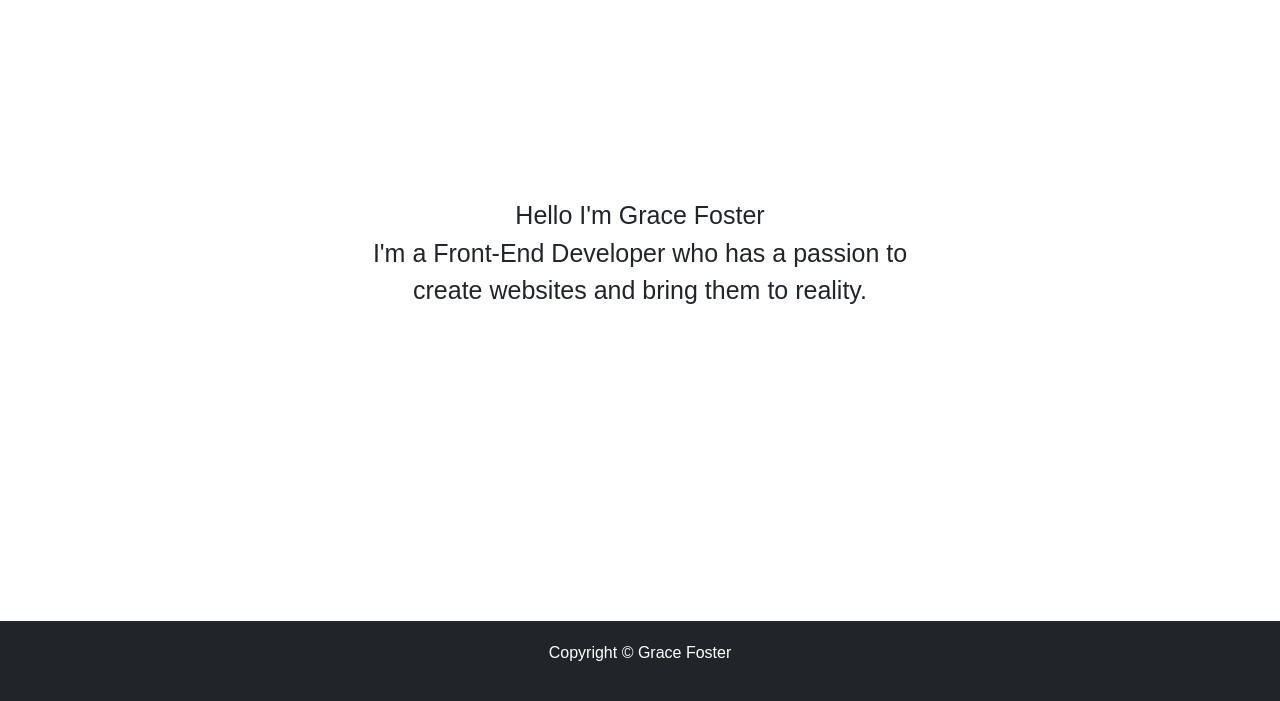
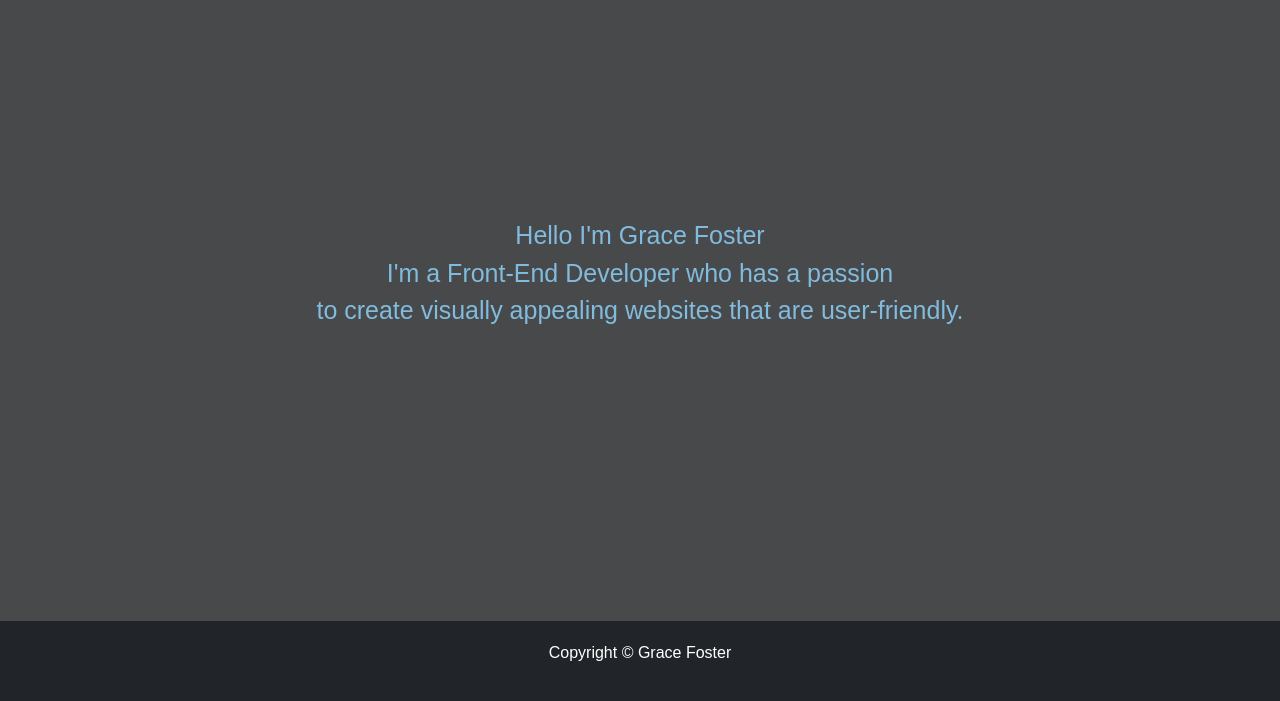
Before and after one commit to Fallinqqq/gracekfoster-portfolio, a website with bundled scripts: page index.html in a window 1280 px wide. Shown: the part 99-800 px from the top of the page. Built offline with nearby package versions, Linux system fonts and the light colour scheme; a web font is replaced by a local one.

Commit message:
Edit: Text and Color to website

```diff
--- a/style.css
+++ b/style.css
@@ -6,7 +6,7 @@
 }
 /* Body Tag */
   .body {
-    background-color: #ffffff;    }
+    background-color: #48494B;    }
 
 .nav-brand {
   position: relative;
@@ -22,7 +22,7 @@ nav ul li:hover a {
 
 /* make navbar stick to top of page */
 .name {
-  color:rgb(0, 0, 0);
+  color: #81bbdd;
   font-size: 35px;
   font-family: 'open-sans';
   font-style: bold;
@@ -32,7 +32,8 @@ nav ul li:hover a {
 .intro-para {
   font-size: 25px;
   font-family: 'serif', cursive;
-  margin-top: 65px;
+  color: #81bbdd;
+  margin-top: 85px;
   text-align: center;
 }
 
```
Also changed, not shown: index.html (+1 -1 lines).
